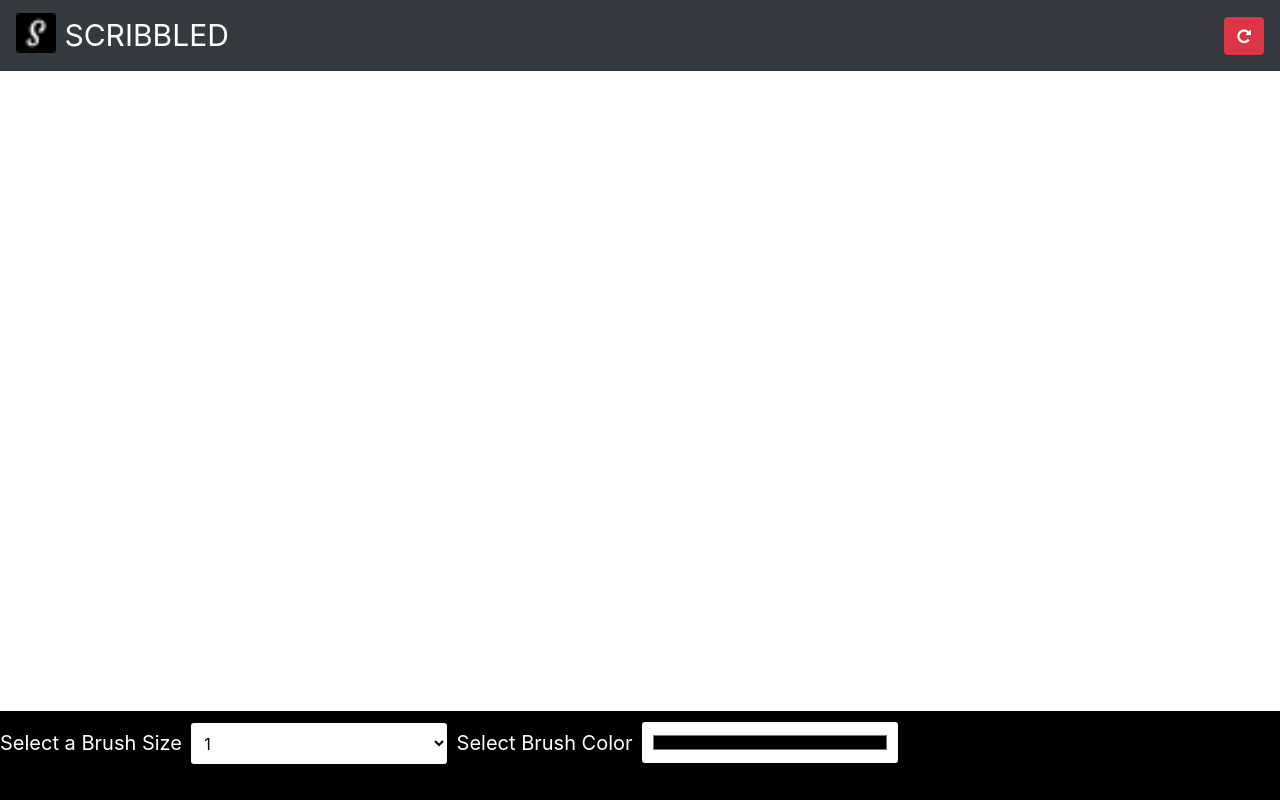
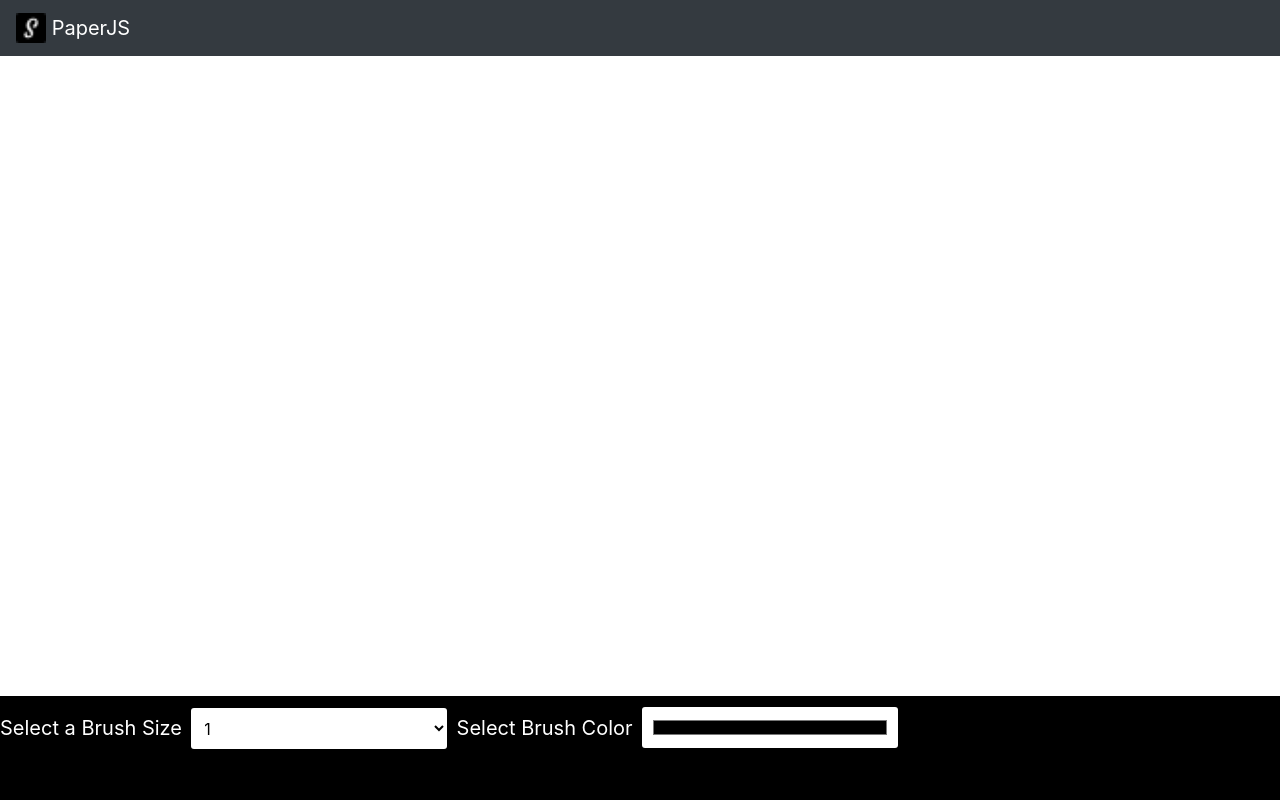
Before and after one commit to HADES-01/PaperJS, a plain HTML site: page Scribble.html in a window 1280 px wide. Drawn offline with nearby package versions, Linux system fonts and the light colour scheme.

Commit message:
modified scribble page

```diff
--- a/Scribble.html
+++ b/Scribble.html
@@ -45,9 +45,10 @@
 </head>
 <body>
 <nav class="navbar navbar-dark bg-dark">
-  <a class="navbar-brand" href="#" style="font-size: 30px">
-    <img src="assets/images/favicon-16x16.png" width="40" height="40" class="d-inline-block align-top" alt="" loading="lazy"> SCRIBBLED</a>
-    <button class="btn btn-danger" id="reload"><i class="fa fa-repeat"></i></button>
+  <a class="navbar-brand" href="index.html">
+    <img src="assets/images/favicon-16x16.png" width="30" height="30" class="d-inline-block align-top" alt="" loading="lazy">
+    PaperJS
+  </a>
 </nav>
 <canvas id="myCanvas" resize="true"></canvas>
 <br>
```
